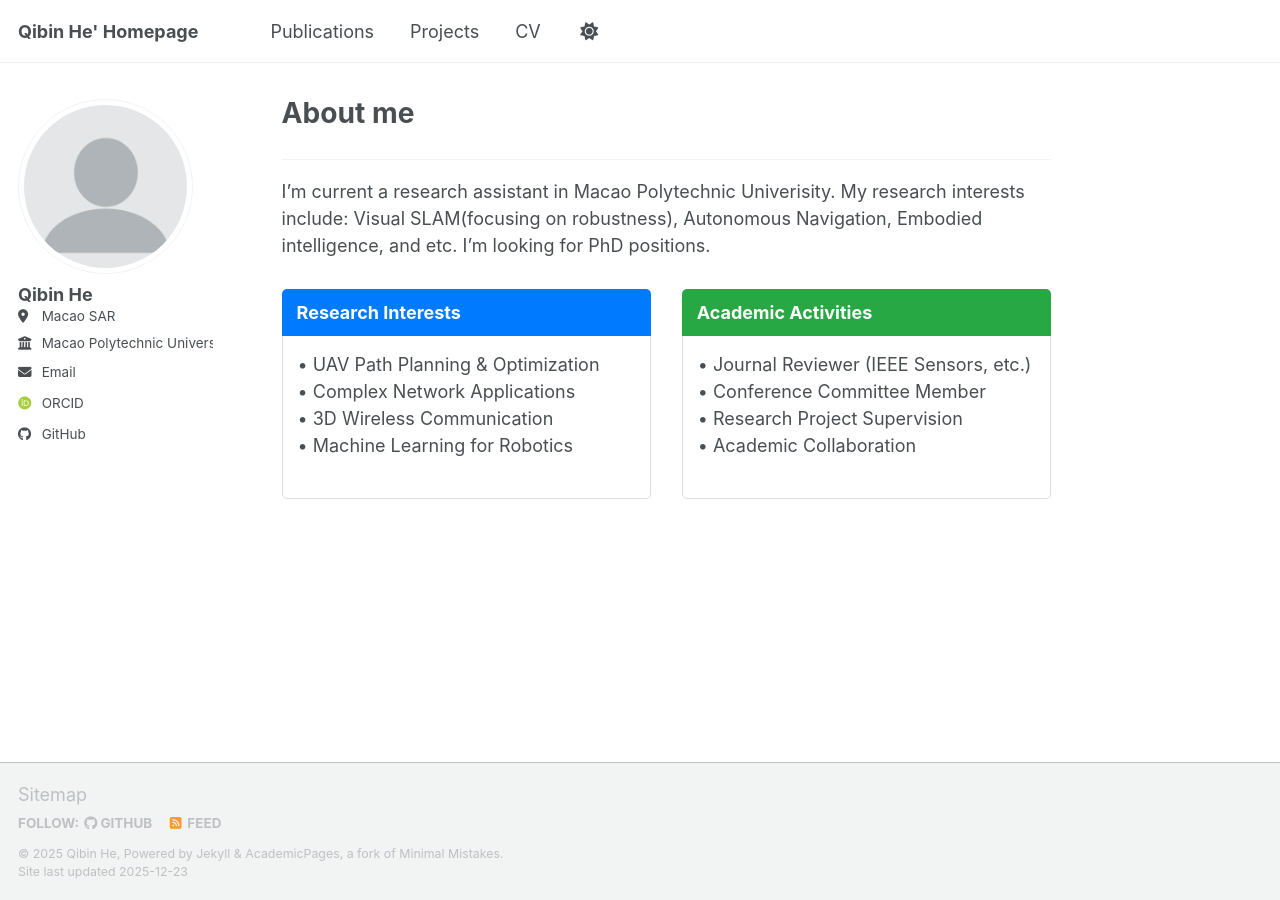
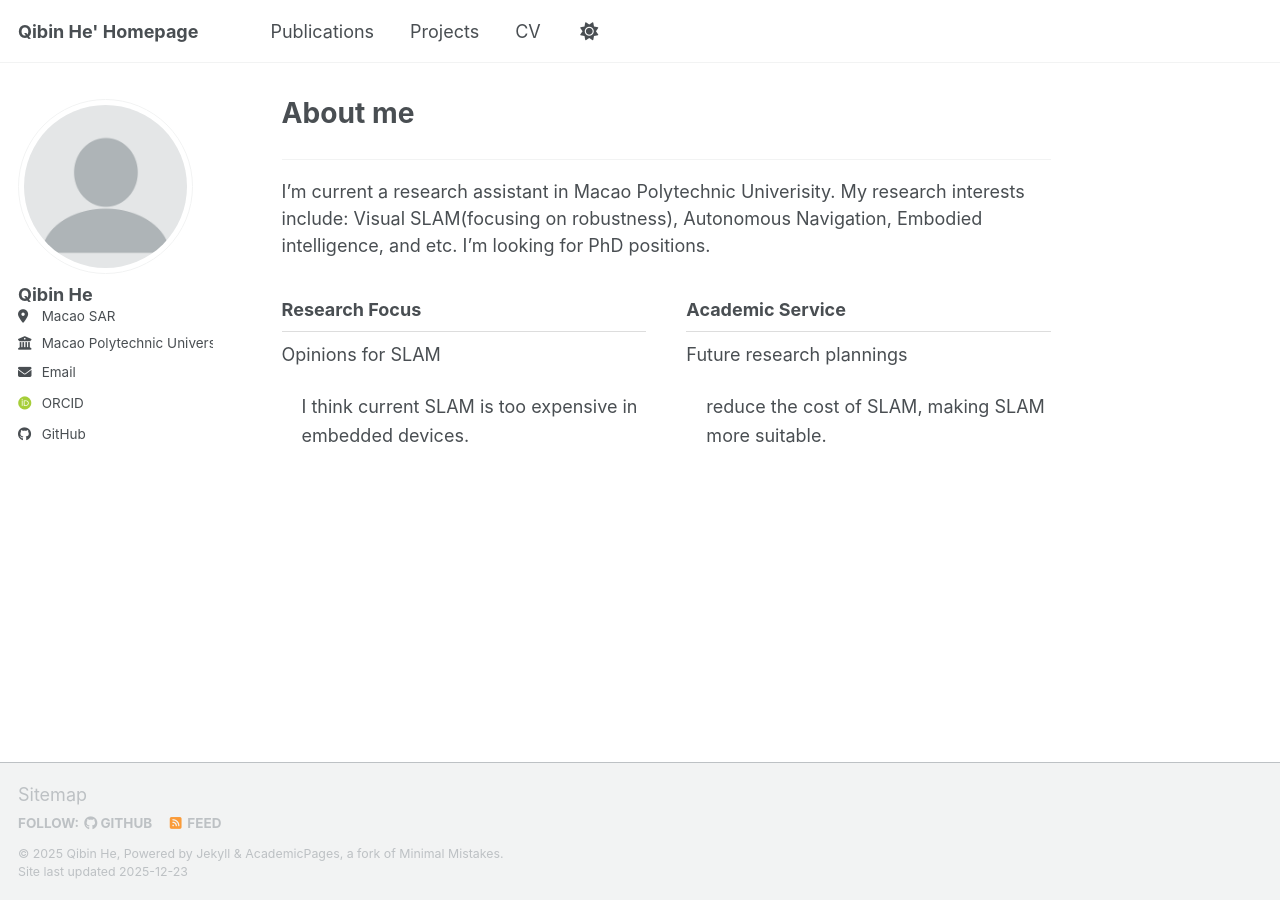
Before and after one commit to MECHA-HE/MECHA-HE.github.io, a Jekyll site: the page built from _pages/about.md, in a window 1280 px wide. Built offline with Jekyll 4.4.1, drawn with Linux system fonts in a browser that asks for light colours; some web fonts are replaced; a script bundle is joined from its source files by our own code; library files that are not in the unit come from our copies.

Commit message:
Update about.md

```diff
--- a/_pages/about.md
+++ b/_pages/about.md
@@ -11,30 +11,24 @@ redirect_from:
 
 I'm current a research assistant in Macao Polytechnic Univerisity. My research interests include: Visual SLAM(focusing on robustness), Autonomous Navigation, Embodied intelligence, and etc. I'm looking for PhD positions.
 
-<div style="display: flex; flex-wrap: wrap; justify-content: space-between; margin-top: 30px;">
+<div style="display: grid; grid-template-columns: 1fr 1fr; gap: 40px; margin-top: 40px;">
 
-  <div style="width: 48%; margin-bottom: 20px;">
-    <div style="background: #007bff; color: white; padding: 10px 15px; border-radius: 5px 5px 0 0;">
-      <strong>Research Interests</strong>
-    </div>
-    <div style="padding: 15px; border: 1px solid #ddd; border-top: none; border-radius: 0 0 5px 5px;">
-      <p>• UAV Path Planning & Optimization<br>
-         • Complex Network Applications<br>
-         • 3D Wireless Communication<br>
-         • Machine Learning for Robotics</p>
-    </div>
+  <!-- 左侧 -->
+  <div>
+    <h3 style="margin-top: 0; border-bottom: 1px solid #ddd; padding-bottom: 10px;">Research Focus</h3>
+    <p style="line-height: 1.6;">Opinions for SLAM</p>
+    <ul style="padding-left: 20px; line-height: 1.6;">
+      I think current SLAM is too expensive in embedded devices.
+    </ul>
   </div>
 
-  <div style="width: 48%; margin-bottom: 20px;">
-    <div style="background: #28a745; color: white; padding: 10px 15px; border-radius: 5px 5px 0 0;">
-      <strong>Academic Activities</strong>
-    </div>
-    <div style="padding: 15px; border: 1px solid #ddd; border-top: none; border-radius: 0 0 5px 5px;">
-      <p>• Journal Reviewer (IEEE Sensors, etc.)<br>
-         • Conference Committee Member<br>
-         • Research Project Supervision<br>
-         • Academic Collaboration</p>
-    </div>
+  <!-- 右侧 -->
+  <div>
+    <h3 style="margin-top: 0; border-bottom: 1px solid #ddd; padding-bottom: 10px;">Academic Service</h3>
+    <p style="line-height: 1.6;">Future research plannings</p>
+    <ul style="padding-left: 20px; line-height: 1.6;">
+      reduce the cost of SLAM, making SLAM more suitable.
+    </ul>
   </div>
 
 </div>
```
